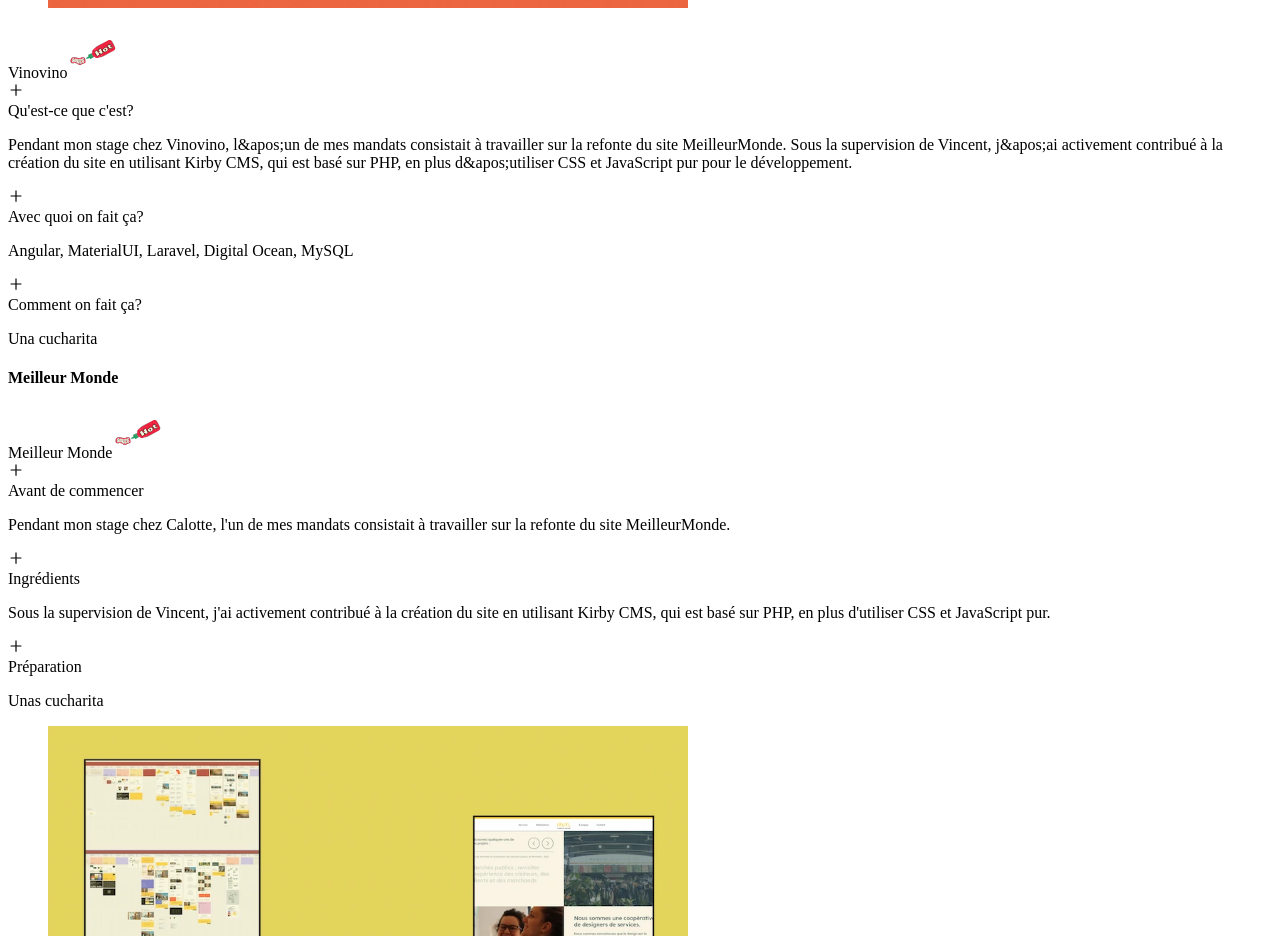
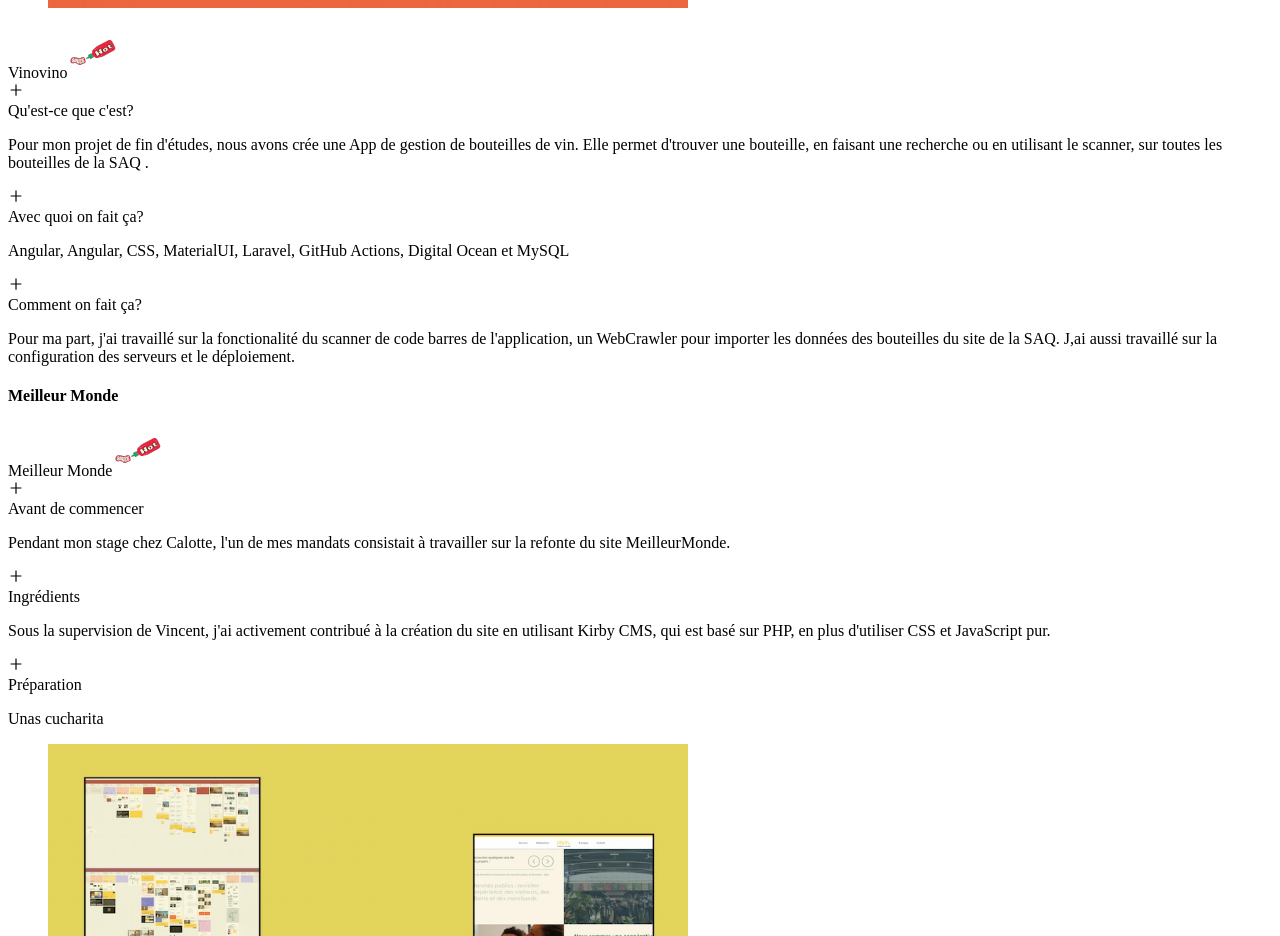
Before and after one commit to pcavendano/Portfolio, a React (Vite) app: page / in a window 1280 px wide. Shown: the part 8280-9216 px from the top of the page. Built offline with nearby package versions, Linux system fonts and the light colour scheme; the HTML template or start-up script is replaced by a standard one.

Commit message:
update cv et update vinovino text

```diff
--- a/src/assets/data/data.json
+++ b/src/assets/data/data.json
@@ -5,8 +5,8 @@
         "projectProcedure": "Unas cucharita"
     },
     "vinovino": {
-        "projectDescription": "Pendant mon stage chez Vinovino, l&apos;un de mes mandats consistait à travailler sur la refonte du site MeilleurMonde. Sous la supervision de Vincent, j&apos;ai activement contribué à la création du site en utilisant Kirby CMS, qui est basé sur PHP, en plus d&apos;utiliser CSS et JavaScript pur pour le développement.",
-        "projectIngridients": "Angular, MaterialUI, Laravel, Digital Ocean, MySQL",
-        "projectProcedure": "Una cucharita"
+        "projectDescription": "Pour mon projet de fin d'études, nous avons crée une App de gestion de bouteilles de vin. Elle permet d'trouver une bouteille, en faisant une recherche ou en utilisant le scanner, sur toutes les bouteilles de la SAQ  .",
+        "projectIngridients": "Angular, Angular, CSS, MaterialUI, Laravel, GitHub Actions, Digital Ocean et MySQL",
+        "projectProcedure": "Pour ma part, j'ai travaillé sur la fonctionalité du scanner de code barres de l'application, un WebCrawler pour importer les données des bouteilles du site de la SAQ. J,ai aussi travaillé sur la configuration des serveurs et le déploiement."
     }
 }
--- a/src/components/About.jsx
+++ b/src/components/About.jsx
@@ -160,7 +160,7 @@ const About = () => {
                                 Pour le backend, j&apos;ai de l&apos;expérience avec <b>PHP</b> et <b>MySQL</b> en utilisant <b>Wordpress</b> et <b>Kirby</b> comme CMS, ainsi que <b>Laravel</b> (MVC et REST API).
                                 Lors de mes études collégiales (DEC),
                                 j&apos;ai également appris la Programmation
-                                Orientée Objet (POO) et les patrons de conceptio avec Java, les algorithmes en
+                                Orientée Objet (POO) et les patrons de conception avec Java, les algorithmes en
                                 Python et la création d&apos;applications desktop avec <b>Microsoft .NET</b>.
                             </p>
                             <br />
```
Also changed, not shown: 2 other files (tests, documents, lock files or other folders).
